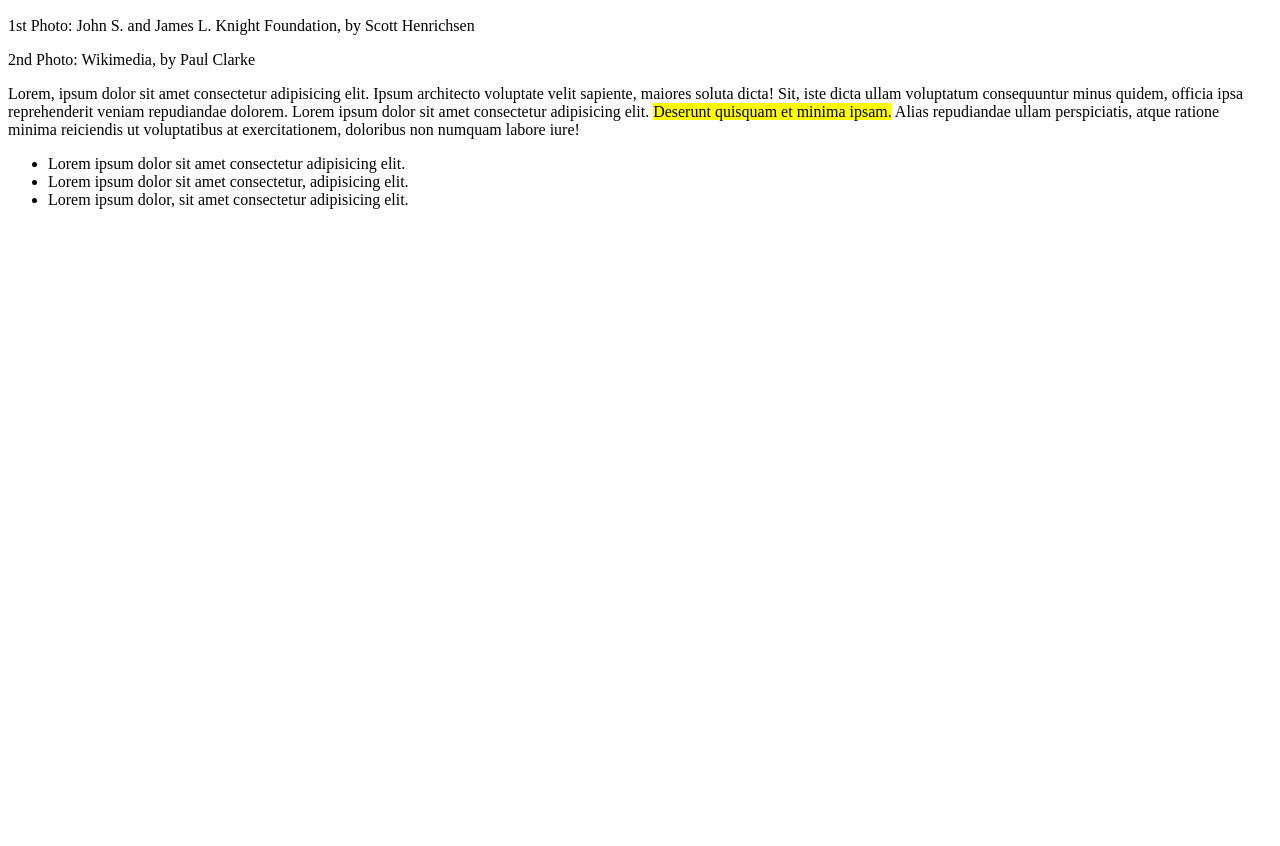
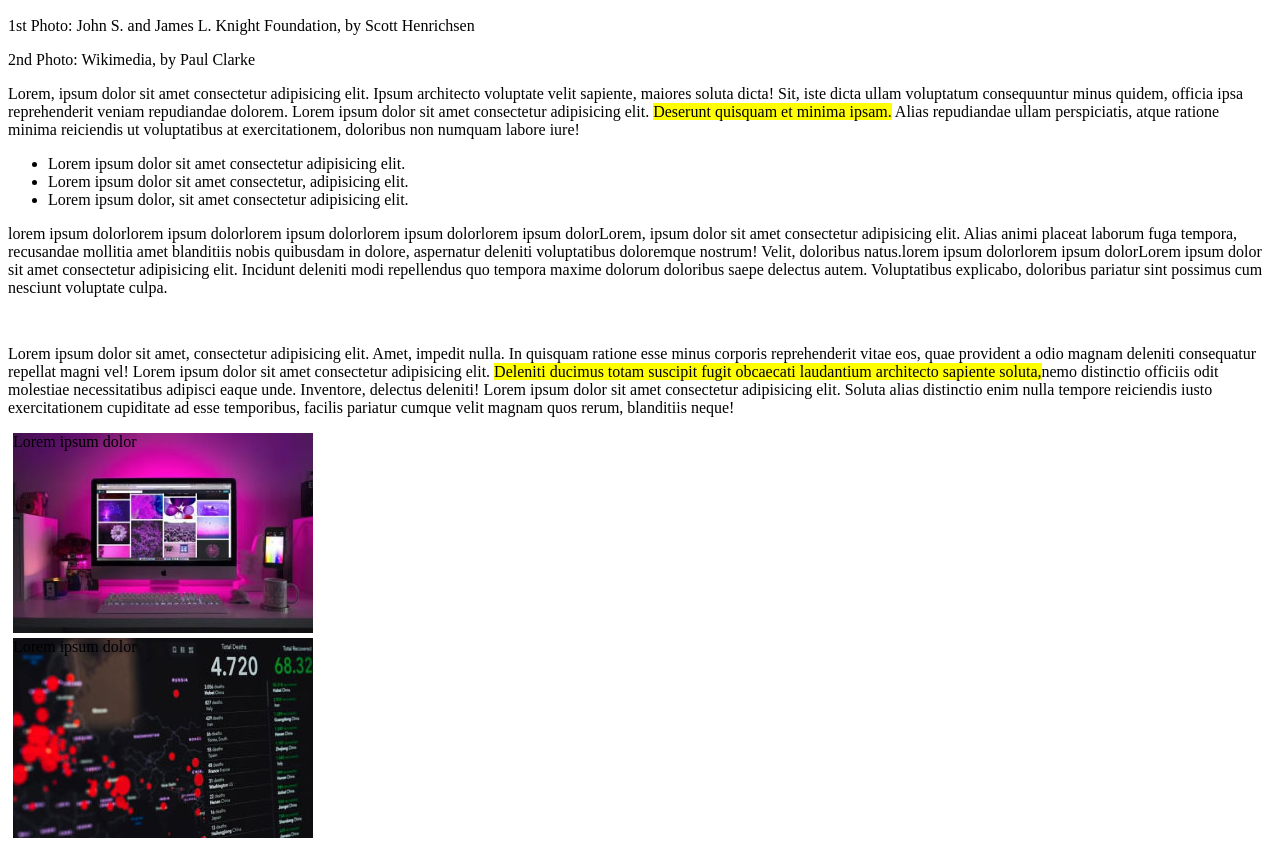
Before and after one commit to RiccardoSignorini/html-css-booleaner, a plain HTML site: page index.html in a window 1280 px wide. Shown: the part 563-1409 px from the top of the page. Before the commit the page ends 800 px from the top, so only its background shows below. Drawn offline with Linux system fonts and the light colour scheme.

Commit message:
impostazione piede pagina

```diff
--- a/assets/css/style.css
+++ b/assets/css/style.css
@@ -7,3 +7,17 @@ header{
 #ridimensionamento{
     width: 200px;
 }
+
+.immagine-fondo-prima{
+    background-image: url(../img/monitor.jpg);
+    width: 300px;
+    height: 200px;
+    margin: 5px;
+}
+
+.immagine-fondo-seconda{
+    background-image: url(../img/graph.jpg);
+    width: 300px;
+    height: 200px;
+    margin: 5px;
+}
--- a/index.html
+++ b/index.html
@@ -17,6 +17,7 @@
 
     <main>
 
+        <!-- TITOLO E IMMAGINI PRINCIPALI -->
         <section>
             <h1>Internet deve essere al servizio del "bene pubblico": il manifesto di Tim-Berners Lee</h1>
             <p>Scritto da <span>The Booleaner</span></p>
@@ -27,10 +28,12 @@
             <p>2nd Photo: Wikimedia, by Paul Clarke</p>
         </section>
 
+            <!-- PRIMO PARAGRAFO -->
         <section>
             <p>Lorem, ipsum dolor sit amet consectetur adipisicing elit. Ipsum architecto voluptate velit sapiente, maiores soluta dicta! Sit, iste dicta ullam voluptatum consequuntur minus quidem, officia ipsa reprehenderit veniam repudiandae dolorem. Lorem ipsum dolor sit amet consectetur adipisicing elit. <mark> Deserunt quisquam et minima ipsam.</mark> Alias repudiandae ullam perspiciatis, atque ratione minima reiciendis ut voluptatibus at exercitationem, doloribus non numquam labore iure!</p>
         </section>
 
+        <!-- ELENCO -->
         <section>
             <ul>
                 <li>Lorem ipsum dolor sit amet consectetur adipisicing elit.</li>
@@ -39,22 +42,50 @@
             </ul>
         </section>
 
+        <!-- TABELLA -->
         <section>
             <table>
+
                 <thead>
-
+                    <th>
+                        <tr>lorem ipsum dolor</tr>
+                        <tr>lorem ipsum dolor</tr>
+                        <tr>lorem ipsum dolor</tr>
+                    </th>
                 </thead>
 
                 <tbody>
+                    <th>
+                        <tr>lorem ipsum dolor</tr>
+                        <tr>lorem ipsum dolor</tr>
+                        <tr>Lorem, ipsum dolor sit amet consectetur adipisicing elit. Alias animi placeat laborum fuga tempora, recusandae mollitia amet blanditiis nobis quibusdam in dolore, aspernatur deleniti voluptatibus doloremque nostrum! Velit, doloribus natus.</tr>
+                    </th>
 
+                    <th>
+                        <tr>lorem ipsum dolor</tr>
+                        <tr>lorem ipsum dolor</tr>
+                        <tr>Lorem ipsum dolor sit amet consectetur adipisicing elit. Incidunt deleniti modi repellendus quo tempora maxime dolorum doloribus saepe delectus autem. Voluptatibus explicabo, doloribus pariatur sint possimus cum nesciunt voluptate culpa.</tr>
+                    </th>
                 </tbody>
 
-                <tfoot>
-
-                </tfoot>
             </table>
         </section>
 
+        <!-- SECONDO PARAGRAFO -->
+        <section>
+            <p>Lorem ipsum dolor sit amet, consectetur adipisicing elit. Amet, impedit nulla. In quisquam ratione esse minus corporis reprehenderit vitae eos, quae provident a odio magnam deleniti consequatur repellat magni vel! Lorem ipsum dolor sit amet consectetur adipisicing elit. <mark> Deleniti ducimus totam suscipit fugit obcaecati laudantium architecto sapiente soluta,</mark>nemo distinctio officiis odit molestiae necessitatibus adipisci eaque unde. Inventore, delectus deleniti! Lorem ipsum dolor sit amet consectetur adipisicing elit. Soluta alias distinctio enim nulla tempore reiciendis iusto exercitationem cupiditate ad esse temporibus, facilis pariatur cumque velit magnam quos rerum, blanditiis neque!</p>
+        </section>
+
     </main>
+
+    <footer>
+        <div class="immagine-fondo-prima">
+            <span>Lorem ipsum dolor</span>
+        </div>
+
+        <div class="immagine-fondo-seconda">
+            <span>Lorem ipsum dolor</span>
+        </div>
+    </footer>
 </body>
 </html>
```
